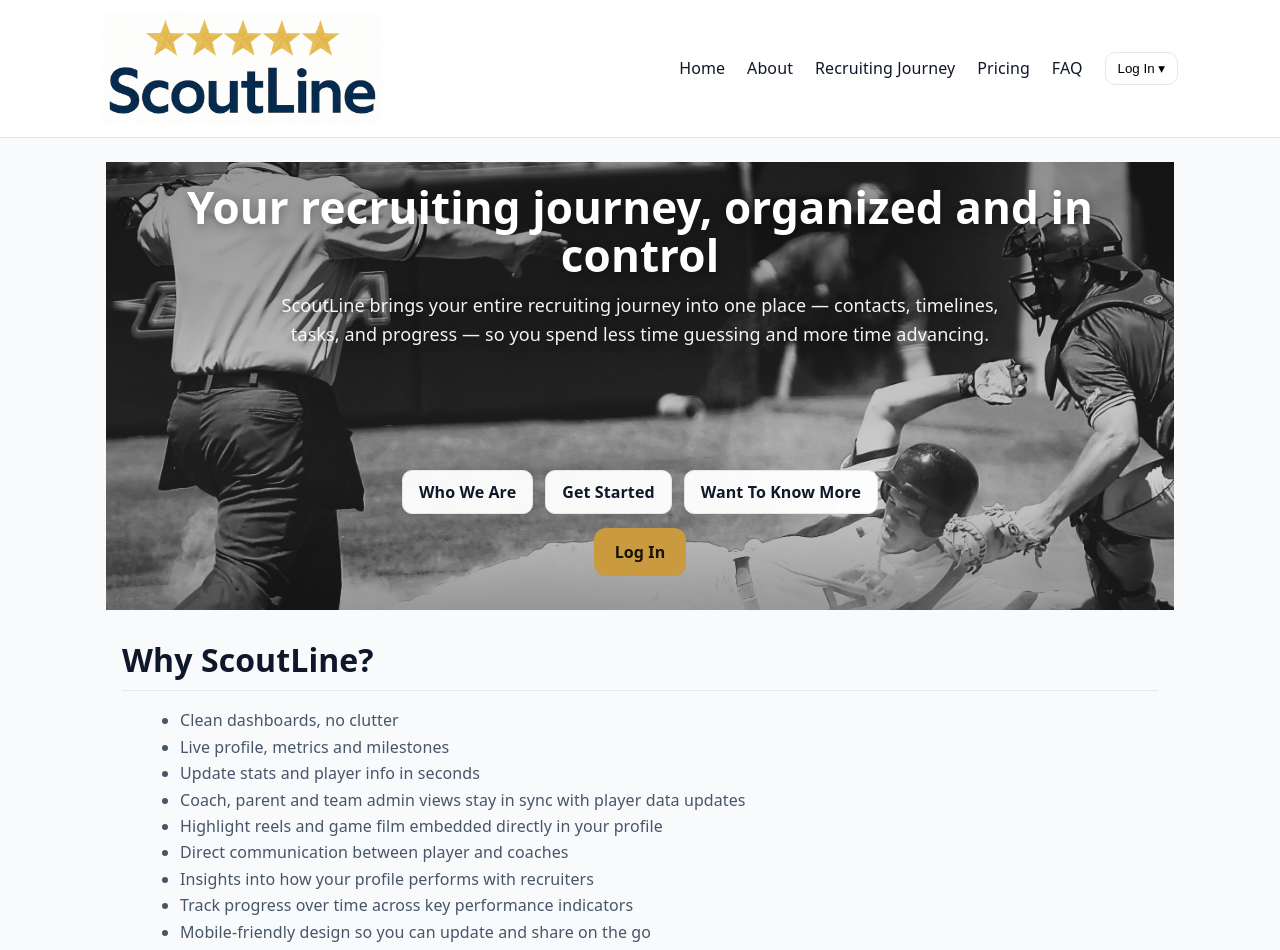
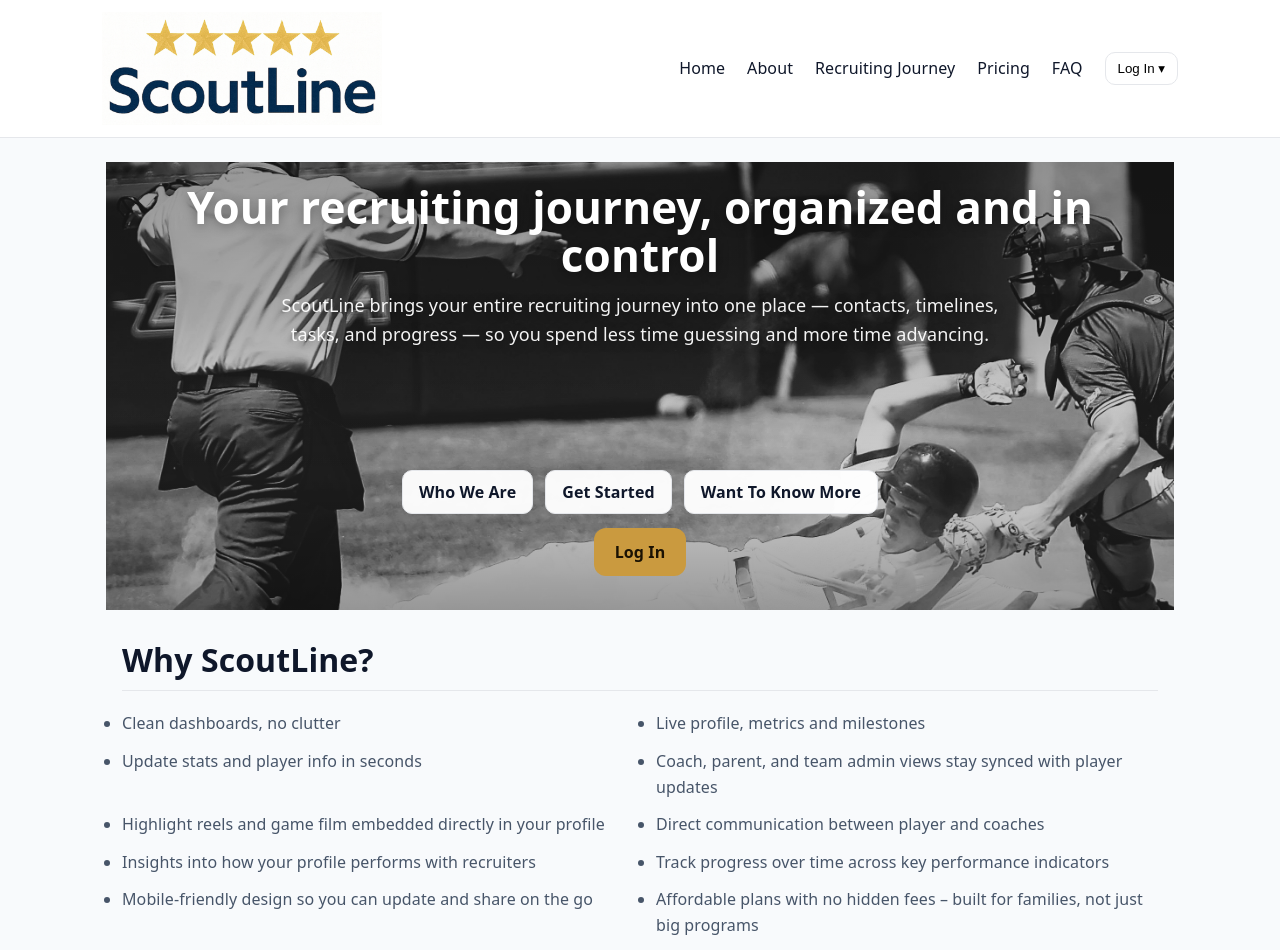
Before and after one commit to mattblittle-create/scoutline-beta, a Next.js app: page /recruiting-journey in a window 1280 px wide. Shown: the top 950 px of the page. Built offline with nearby package versions, Linux system fonts and the light colour scheme.

Commit message:
Update page.tsx

```diff
--- a/app/recruiting-journey/page.tsx
+++ b/app/recruiting-journey/page.tsx
@@ -20,18 +20,30 @@ export default function RecruitingJourneyPage() {
         {/* Light divider line */}
         <div style={{ height: 1, background: "#e5e7eb", margin: "12px 0 16px" }} />
 
-        <ul style={{ margin: "0 0 0 18px", color: "#475569", lineHeight: 1.65 }}>
+        <ul
+  style={{
+    margin: "20px 0",
+    padding: 0,
+    listStyleType: "disc",
+    display: "grid",
+    gridTemplateColumns: "1fr 1fr",
+    gap: "12px 32px",
+    color: "#475569",
+    lineHeight: 1.6,
+  }}
+>
   <li>Clean dashboards, no clutter</li>
   <li>Live profile, metrics and milestones</li>
   <li>Update stats and player info in seconds</li>
-          <li>Coach, parent and team admin views stay in sync with player data updates</li>
+  <li>Coach, parent, and team admin views stay synced with player updates</li>
   <li>Highlight reels and game film embedded directly in your profile</li>
   <li>Direct communication between player and coaches</li>
   <li>Insights into how your profile performs with recruiters</li>
   <li>Track progress over time across key performance indicators</li>
   <li>Mobile-friendly design so you can update and share on the go</li>
-          <li>Affordable plans with no hidden fees - built for families, not just big programs</li>
+  <li>Affordable plans with no hidden fees – built for families, not just big programs</li>
 </ul>
+
       </main>
     </>
   );
```
Lines whose indentation alone changed are shown as unchanged.
